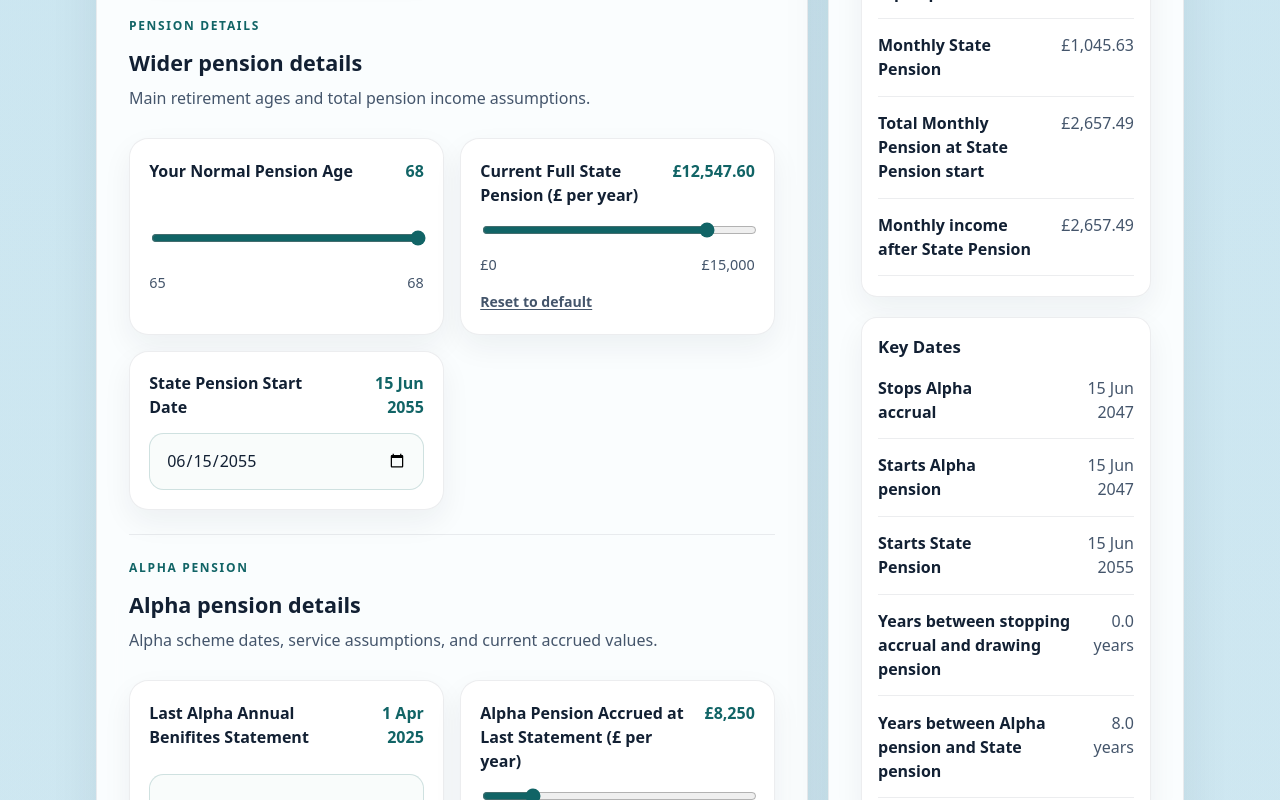
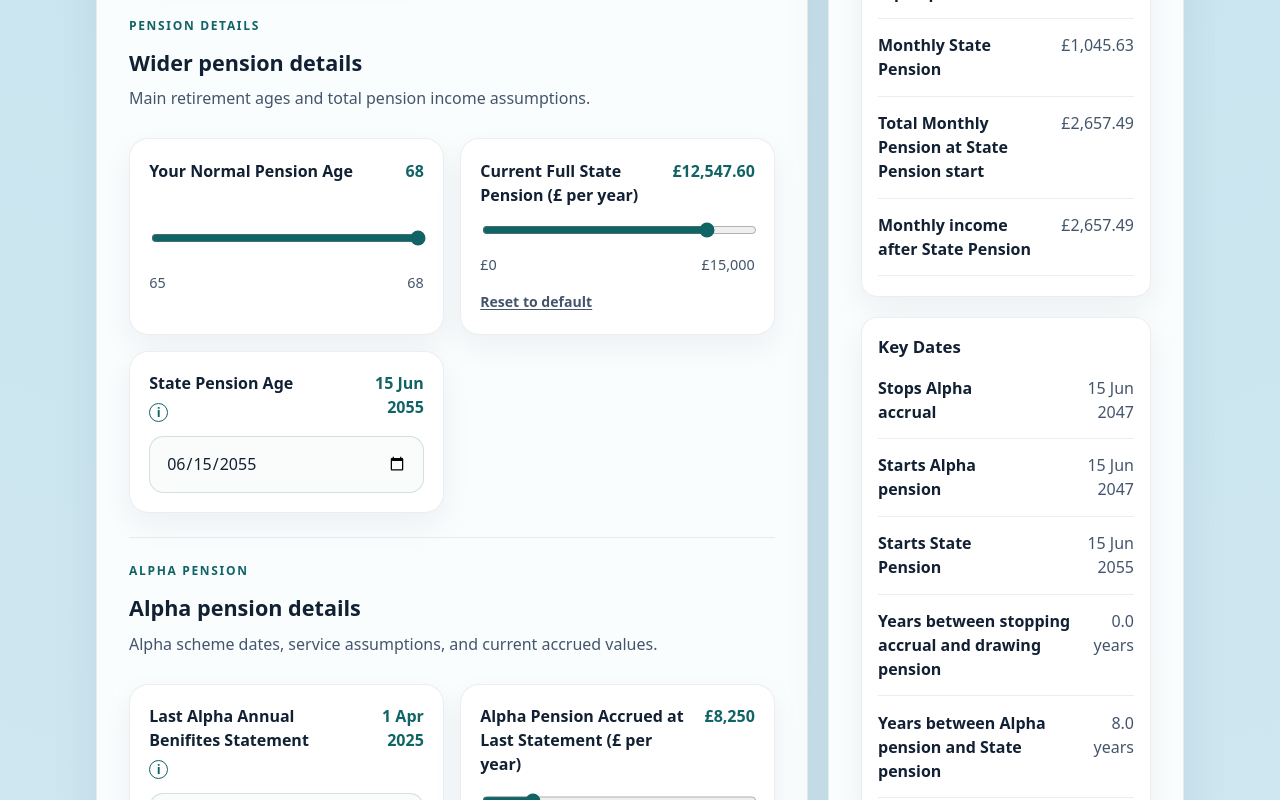
Before and after one commit to r0w4n/cs-pension-calculator, a React (Vite) app: page / in a window 1280 px wide. Shown: the part 1100-1900 px from the top of the page. Built offline with nearby package versions, Linux system fonts and the light colour scheme.

Commit message:
added info links

```diff
--- a/src/App.tsx
+++ b/src/App.tsx
@@ -27,6 +27,7 @@
     | "alphaPensionAbsDate";
   label: string;
   type: "date" | "year";
+  infoUrl?: string;
 };
 
 type RangeField = {
@@ -45,6 +46,7 @@
   max: number;
   step: number;
   format?: "currency";
+  infoUrl?: string;
   valuePrefix?: string;
 };
 
@@ -110,8 +112,9 @@
       },
       {
         id: "statePensionDrawDate",
-        label: "State Pension Start Date",
+        label: "State Pension Age",
         type: "date",
+        infoUrl: "https://www.gov.uk/state-pension-age",
       },
     ],
   },
@@ -125,6 +128,8 @@
         id: "alphaPensionAbsDate",
         label: "Last Alpha Annual Benifites Statement",
         type: "year",
+        infoUrl:
+          "https://www.civilservicepensionscheme.org.uk/memberhub/your-pension/yearly-pension-updates/annual-benefit-statement/",
       },
       {
         id: "accruedPensionAtLastAbs",
@@ -422,6 +427,26 @@
   );
 }
 
+function FieldLabel({ field }: { field: FieldDefinition }) {
+  return (
+    <span className="field-label-group">
+      <span className="field-label">{field.label}</span>
+      {field.infoUrl ? (
+        <a
+          className="field-info-link"
+          href={field.infoUrl}
+          target="_blank"
+          rel="noreferrer"
+          aria-label={`${field.label} information`}
+          title={`More information about ${field.label}`}
+        >
+          <span aria-hidden="true">i</span>
+        </a>
+      ) : null}
+    </span>
+  );
+}
+
 type FieldProps = {
   field: FieldDefinition;
   value: PensionSettings[SettingsKey];
@@ -449,7 +474,7 @@
     return (
       <label className="field-card">
         <span className="field-header">
-          <span className="field-label">{field.label}</span>
+          <FieldLabel field={field} />
           <span className="field-value">{formatDate(draftValue)}</span>
         </span>
         <input
@@ -480,7 +505,7 @@
     return (
       <label className="field-card">
         <span className="field-header">
-          <span className="field-label">{field.label}</span>
+          <FieldLabel field={field} />
           <span className="field-value">{formatDate(resolveAlphaAbsDate(value as string))}</span>
         </span>
         <select
@@ -506,7 +531,7 @@
     return (
       <label className="field-card">
         <span className="field-header">
-          <span className="field-label">{field.label}</span>
+          <FieldLabel field={field} />
           <span className="field-value">
             {formatFieldValue(value as number, field.format)}
             {field.valuePrefix ?? ""}
@@ -757,7 +782,6 @@
   return (
     <section className="settings-section">
       <div className="section-heading">
-        <p className="eyebrow">Added Pension Lump Sums</p>
         <h3>Lump sum purchases</h3>
         <p className="section-copy">
           Add one-off or yearly lump sum purchases. A yearly entry repeats on the same
--- a/src/index.css
+++ b/src/index.css
@@ -195,6 +195,32 @@
 
 .field-label {
   font-weight: 700;
+}
+
+.field-label-group {
+  display: inline-flex;
+  flex-wrap: wrap;
+  align-items: center;
+  gap: 0.5rem;
+}
+
+.field-info-link {
+  display: inline-flex;
+  align-items: center;
+  justify-content: center;
+  width: 1.2rem;
+  height: 1.2rem;
+  border: 1px solid currentColor;
+  border-radius: 999px;
+  color: var(--accent);
+  font-size: 0.8rem;
+  font-weight: 600;
+  line-height: 1;
+  text-decoration: none;
+}
+
+.field-info-link:hover {
+  color: var(--accent-strong);
 }
 
 .field-value {
@@ -488,10 +514,6 @@
     grid-template-columns: repeat(2, minmax(0, 1fr));
   }
 
-  .side-panel {
-    position: sticky;
-    top: 1.5rem;
-  }
 }
 
 @media (min-width: 860px) {
```
Also changed, not shown: 1 other file (tests, documents, lock files or other folders).
